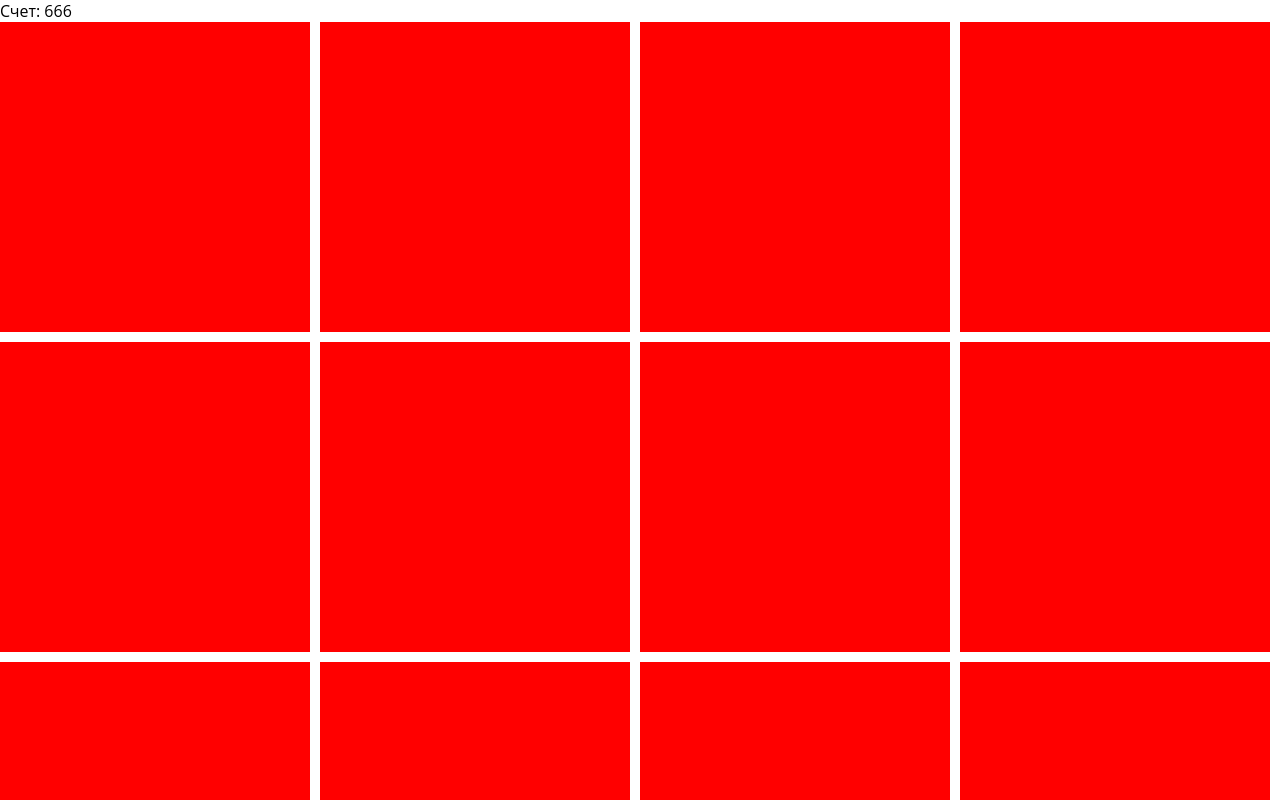
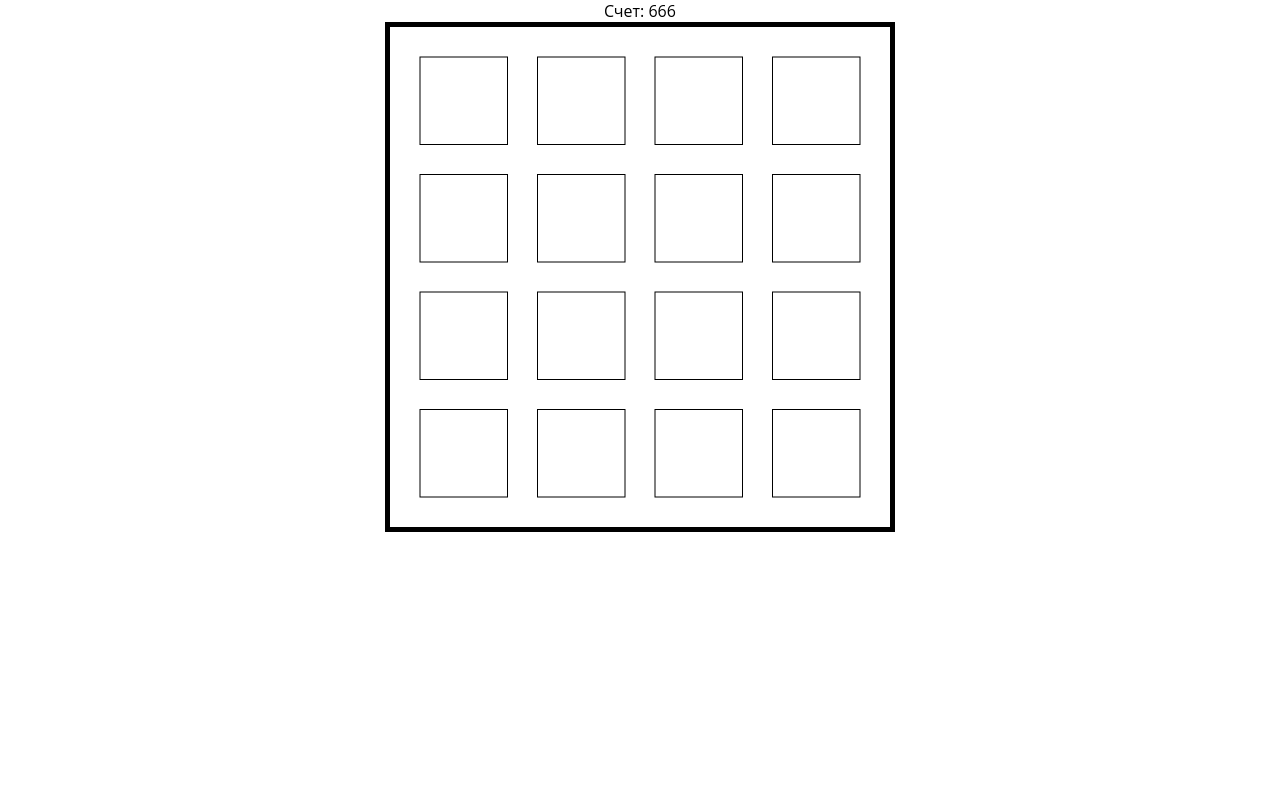
Before and after one commit to dadajonovich/2048-game-canvas, a website built with Vite: page index.html in a window 1280 px wide. Shown: the top 800 px of the page. Built offline with nearby package versions, Linux system fonts and the light colour scheme.

```diff
--- a/index.html
+++ b/index.html
@@ -1,4 +1,4 @@
-<!DOCTYPE html>
+<!doctype html>
 <html lang="en">
   <head>
     <meta charset="UTF-8" />
@@ -6,14 +6,12 @@
     <title>2048</title>
   </head>
   <body>
-    <div class="counter">
-      <p class="counter__title">Счет: <span id="score">666</span></p>
-    </div>
-    <div id="app">
-      <main class="wrapper">
-        <canvas id="board" class="board"> </canvas>
-      </main>
-    </div>
+    <main class="wrapper">
+      <div class="counter">
+        <p class="counter__title">Счет: <span id="score">666</span></p>
+      </div>
+      <canvas id="board" class="board"> </canvas>
+    </main>
     <script type="module" src="main.js"></script>
   </body>
 </html>
--- a/src/assets/scss/blocks/board.scss
+++ b/src/assets/scss/blocks/board.scss
@@ -1,2 +1,3 @@
 .board {
+  border: 5px solid;
 }
--- a/src/assets/scss/style.scss
+++ b/src/assets/scss/style.scss
@@ -27,3 +27,9 @@
 ul {
   list-style: none;
 }
+
+.wrapper {
+  display: flex;
+  flex-direction: column;
+  align-items: center;
+}
--- a/src/classes/App.js
+++ b/src/classes/App.js
@@ -1,30 +1,72 @@
 import Cell from './Cell';
-import Position from './Position';
+import Drawable from './Drawable';
+import Vector2 from './Vector2';
 
-class App {
+class App extends Drawable {
   rows = [];
+
+  gap = Drawable.board.width / 10;
 
   score = document.getElementById('score');
 
   constructor() {
+    super();
     if (!this.score) {
       throw new Error('Score missing!');
     }
 
+    const startValues = [
+      // Math.floor(Math.random() * 16),
+      // Math.floor(Math.random() * 16),
+    ];
+
+    const addRandomNums = (array) => {
+      const randomNum = null;
+      Math.floor(Math.random() * 16);
+    };
+
     for (let i = 0; i < 4; i++) {
       const cells = [];
       for (let j = 0; j < 4; j++) {
-        cells.push(new Cell(new Position(j, i), 0));
+        const currentIndex = i * 4 + j;
+
+        if (startValues.includes(currentIndex)) {
+          cells.push(new Cell(1));
+        } else {
+          cells.push(new Cell(0));
+        }
       }
       this.rows.push(cells);
     }
 
+    window.addEventListener('resize', this.resizeCanvasHandler.bind(this));
+    document.addEventListener('keydown', (e) => console.log(e));
+    this.resizeCanvasHandler();
+  }
+
+  draw() {
     for (let i = 0; i < 4; i++) {
       for (let j = 0; j < 4; j++) {
         this.rows[j][i].draw();
       }
     }
   }
+
+  resizeCanvasHandler() {
+    Drawable.setCanvasSize(Math.min(document.documentElement.clientWidth, 500));
+
+    for (let i = 0; i < 4; i++) {
+      for (let j = 0; j < 4; j++) {
+        const sizeCell = (Drawable.board.width - this.gap) / 4;
+        this.rows[j][i].setPosition(
+          new Vector2(j * sizeCell + this.gap, i * sizeCell + this.gap),
+        );
+        this.rows[j][i].setSize(sizeCell - this.gap);
+      }
+    }
+
+    this.draw();
+  }
 }
 
 document.addEventListener('DOMContentLoaded', () => new App());
--- a/src/classes/Cell.js
+++ b/src/classes/Cell.js
@@ -1,25 +1,55 @@
 import Drawable from './Drawable';
+import Vector2 from './Vector2';
 
 class Cell extends Drawable {
-  position;
+  static colors = [
+    'transparent',
+    '#ece2d7',
+    '#ebdec5',
+    '#f7b275',
+    '#fd9a5f',
+    '#c86948',
+    '#ea6133',
+    '#e6c361',
+    '#ddb954',
+    '#f1c34a',
+    '#f0bf38',
+    '#f0bc28',
+  ];
 
-  value = '';
+  position = new Vector2(0, 0);
 
-  constructor(position, value) {
+  size = 0;
+
+  value = 0;
+
+  constructor(value) {
     super();
-    this.position = position;
     this.value = value;
   }
 
+  setPosition(position) {
+    this.position = position;
+  }
+
+  setSize(size) {
+    this.size = size;
+  }
+
   draw() {
-    const size = Drawable.ctx.canvas.width / 4;
     Drawable.ctx.beginPath();
-    Drawable.ctx.fillStyle = 'red';
+    Drawable.ctx.fillStyle = Cell.colors[this.value];
     Drawable.ctx.fillRect(
-      this.position.x * size,
-      this.position.y * size,
-      size - 10,
-      size - 10,
+      this.position.x,
+      this.position.y,
+      this.size,
+      this.size,
+    );
+    Drawable.ctx.strokeRect(
+      this.position.x,
+      this.position.y,
+      this.size,
+      this.size,
     );
     Drawable.ctx.closePath();
   }
--- a/src/classes/Drawable.js
+++ b/src/classes/Drawable.js
@@ -1,7 +1,13 @@
 class Drawable {
+  /** @type {CanvasRenderingContext2D} */
   static ctx;
 
   static board;
+
+  static setCanvasSize(size) {
+    Drawable.board.width = size;
+    Drawable.board.height = size;
+  }
 
   constructor() {
     if (Drawable.ctx) return;
@@ -11,18 +17,11 @@
     }
 
     Drawable.ctx = Drawable.board.getContext('2d');
-    window.addEventListener('resize', this.resizeCanvas.bind(this));
-    this.resizeCanvas();
   }
 
   draw() {
     throw new Error('The draw method is not implemented');
   }
-
-  resizeCanvas() {
-    Drawable.ctx.canvas.width = document.documentElement.clientWidth;
-    Drawable.ctx.canvas.height = Drawable.ctx.canvas.width;
-  }
 }
 
 export default Drawable;
--- a/src/classes/Position.js
+++ b/src/classes/Vector2.js
@@ -1,4 +1,4 @@
-class Position {
+class Vector2 {
   x;
 
   y;
@@ -9,4 +9,4 @@
   }
 }
 
-export default Position;
+export default Vector2;
```
